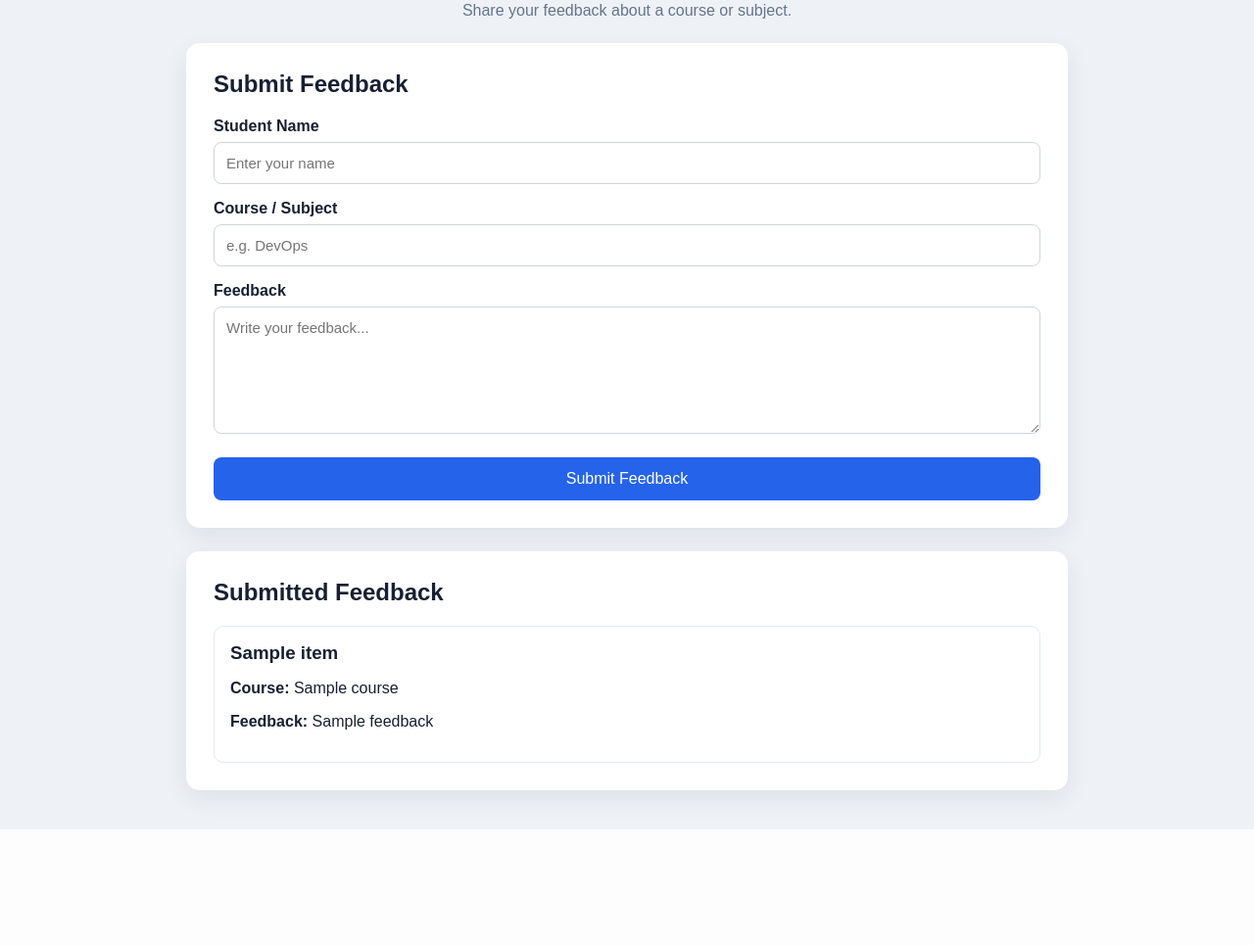
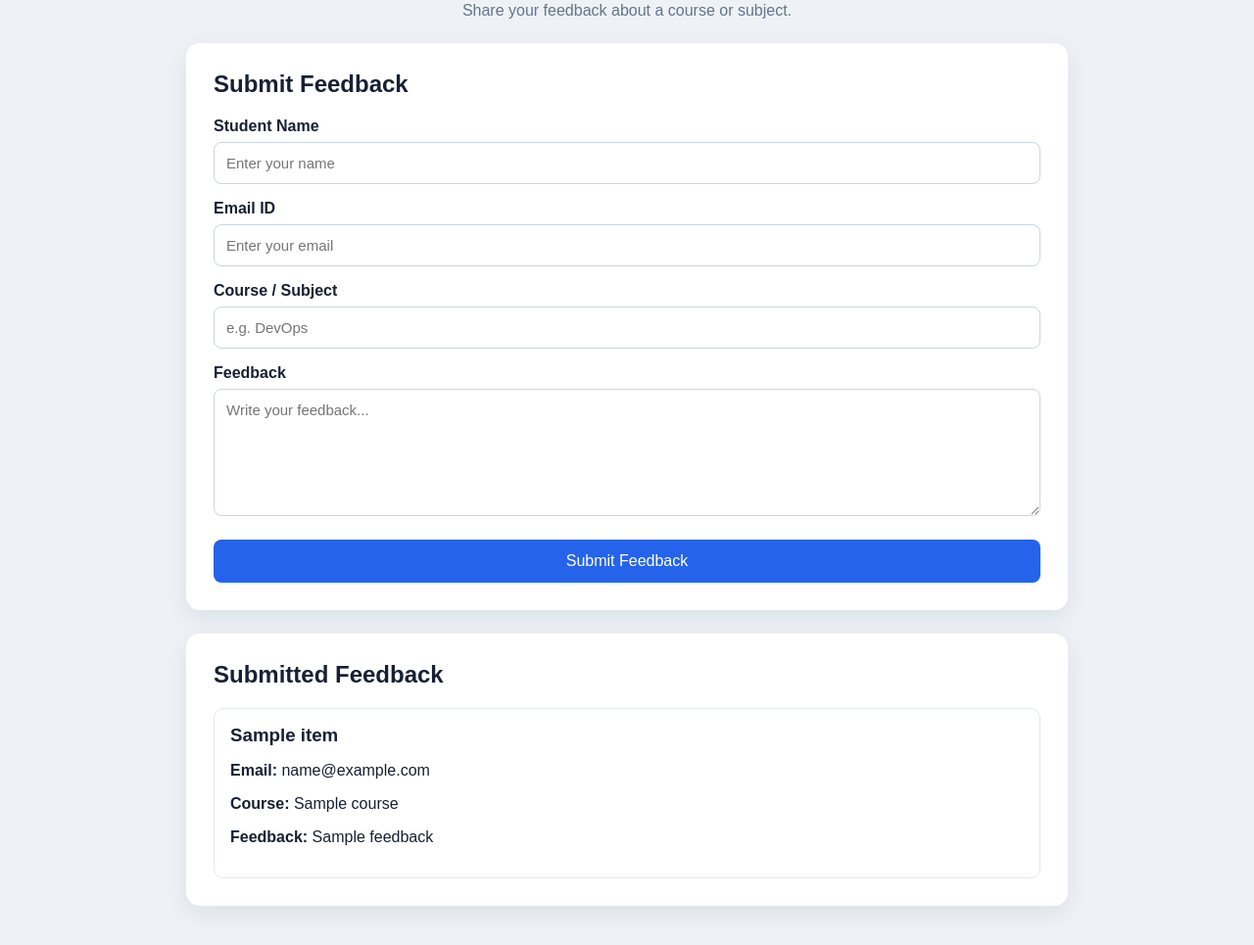
Before and after one commit to Aakash96511/student-feedback-app, a Flask app: template templates/index.html in a window 1280 px wide. Shown: the part 125-1090 px from the top of the page at 98% size. Before the commit the page ends 972 px from the top, so only its background shows below. Run offline with Flask 3, Linux system fonts and the light colour scheme; the template is opened without the code that fills it: most values are stand-ins (such as "Sample title", 1, 10 or a date in 2020).

Commit message:
Initial student feedback application

```diff
--- a/app.py
+++ b/app.py
@@ -1,6 +1,7 @@
 from flask import Flask, render_template, request
 
 app = Flask(__name__)
+
 feedbacks = []
 
 
@@ -8,12 +9,14 @@ feedbacks = []
 def index():
     if request.method == "POST":
         name = request.form.get("name", "").strip()
+        email = request.form.get("email", "").strip()
         course = request.form.get("course", "").strip()
         feedback = request.form.get("feedback", "").strip()
 
-        if name and course and feedback:
+        if name and email and course and feedback:
             feedbacks.append({
                 "name": name,
+                "email": email,
                 "course": course,
                 "feedback": feedback
             })
@@ -21,7 +24,7 @@ def index():
     return render_template("index.html", feedbacks=feedbacks)
 
 
-@app.get("/health")
+@app.route("/health")
 def health():
     return {"status": "healthy"}, 200
 
--- a/templates/index.html
+++ b/templates/index.html
@@ -1,52 +1,152 @@
 <!DOCTYPE html>
 <html lang="en">
+
 <head>
     <meta charset="UTF-8">
     <meta name="viewport" content="width=device-width, initial-scale=1.0">
+
     <title>Student Feedback System</title>
-    <link rel="stylesheet" href="{{ url_for('static', filename='style.css') }}">
+
+    <link rel="stylesheet"
+          href="{{ url_for('static', filename='style.css') }}">
 </head>
+
 <body>
+
     <main class="container">
+
+        <!-- Header -->
         <section class="hero">
+
             <p class="tag">DEVOPS PROJECT</p>
+
             <h1>Student Feedback System</h1>
-            <p>Share your feedback about a course or subject.</p>
+
+            <p>
+                Share your feedback about a course or subject.
+            </p>
+
         </section>
 
+
+        <!-- Feedback Form -->
         <section class="card">
+
             <h2>Submit Feedback</h2>
+
             <form method="POST">
-                <label for="name">Student Name</label>
-                <input id="name" name="name" type="text"
-                       placeholder="Enter your name" required>
 
-                <label for="course">Course / Subject</label>
-                <input id="course" name="course" type="text"
-                       placeholder="e.g. DevOps" required>
+                <!-- Name -->
+                <label for="name">
+                    Student Name
+                </label>
 
-                <label for="feedback">Feedback</label>
-                <textarea id="feedback" name="feedback"
-                          placeholder="Write your feedback..." required></textarea>
+                <input
+                    id="name"
+                    name="name"
+                    type="text"
+                    placeholder="Enter your name"
+                    required
+                >
 
-                <button type="submit">Submit Feedback</button>
+
+                <!-- Email -->
+                <label for="email">
+                    Email ID
+                </label>
+
+                <input
+                    id="email"
+                    name="email"
+                    type="email"
+                    placeholder="Enter your email"
+                    required
+                >
+
+
+                <!-- Course -->
+                <label for="course">
+                    Course / Subject
+                </label>
+
+                <input
+                    id="course"
+                    name="course"
+                    type="text"
+                    placeholder="e.g. DevOps"
+                    required
+                >
+
+
+                <!-- Feedback -->
+                <label for="feedback">
+                    Feedback
+                </label>
+
+                <textarea
+                    id="feedback"
+                    name="feedback"
+                    placeholder="Write your feedback..."
+                    required
+                ></textarea>
+
+
+                <!-- Submit -->
+                <button type="submit">
+                    Submit Feedback
+                </button>
+
             </form>
+
         </section>
 
+
+        <!-- Submitted Feedback -->
         <section class="card">
+
             <h2>Submitted Feedback</h2>
+
             {% if feedbacks %}
+
                 {% for item in feedbacks %}
+
                 <article class="feedback">
-                    <h3>{{ item.name }}</h3>
-                    <p><strong>Course:</strong> {{ item.course }}</p>
-                    <p><strong>Feedback:</strong> {{ item.feedback }}</p>
+
+                    <h3>
+                        {{ item.name }}
+                    </h3>
+
+                    <p>
+                        <strong>Email:</strong>
+                        {{ item.email }}
+                    </p>
+
+                    <p>
+                        <strong>Course:</strong>
+                        {{ item.course }}
+                    </p>
+
+                    <p>
+                        <strong>Feedback:</strong>
+                        {{ item.feedback }}
+                    </p>
+
                 </article>
+
                 {% endfor %}
+
             {% else %}
-                <p class="empty">No feedback submitted yet.</p>
+
+                <p class="empty">
+                    No feedback submitted yet.
+                </p>
+
             {% endif %}
+
         </section>
+
     </main>
+
 </body>
+
 </html>
```
Also changed, not shown: static/style.css (+62 -2 lines), tests/test_app.py (+62 -1 lines), 1 other file.
